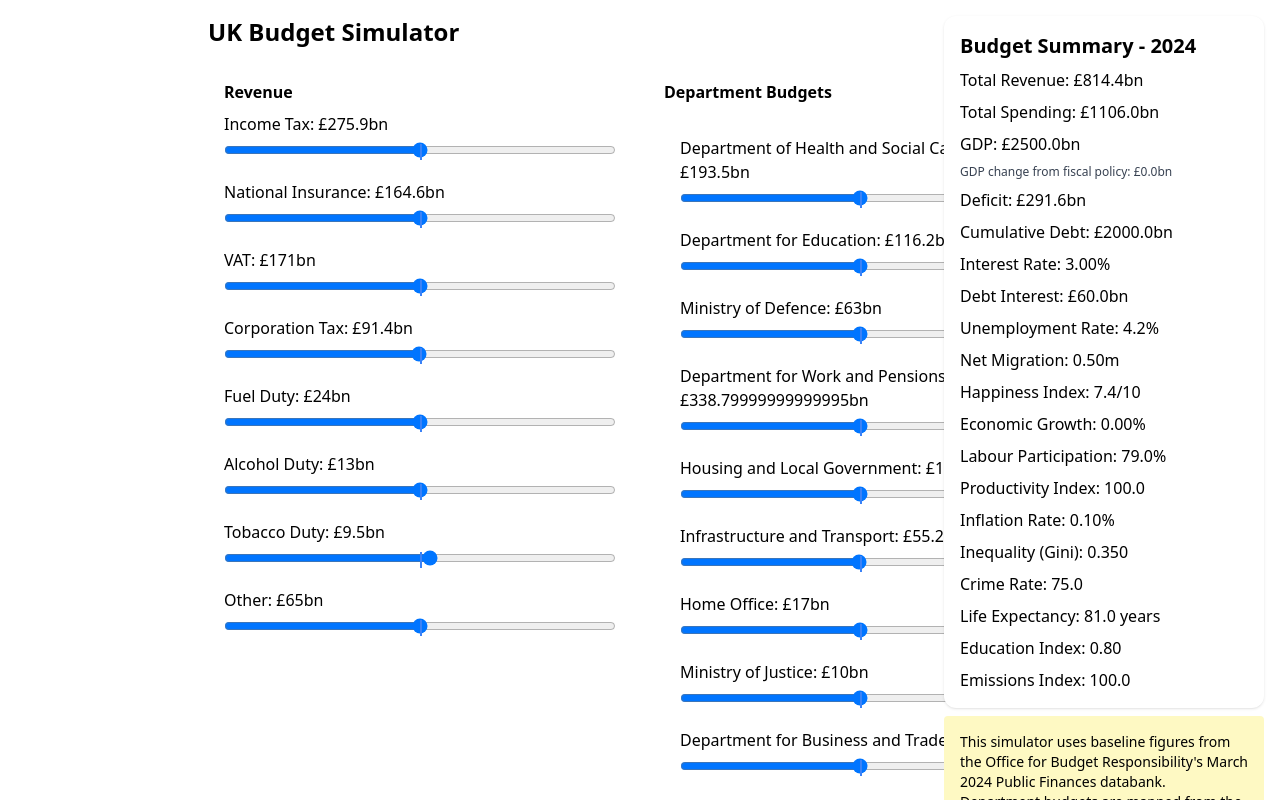
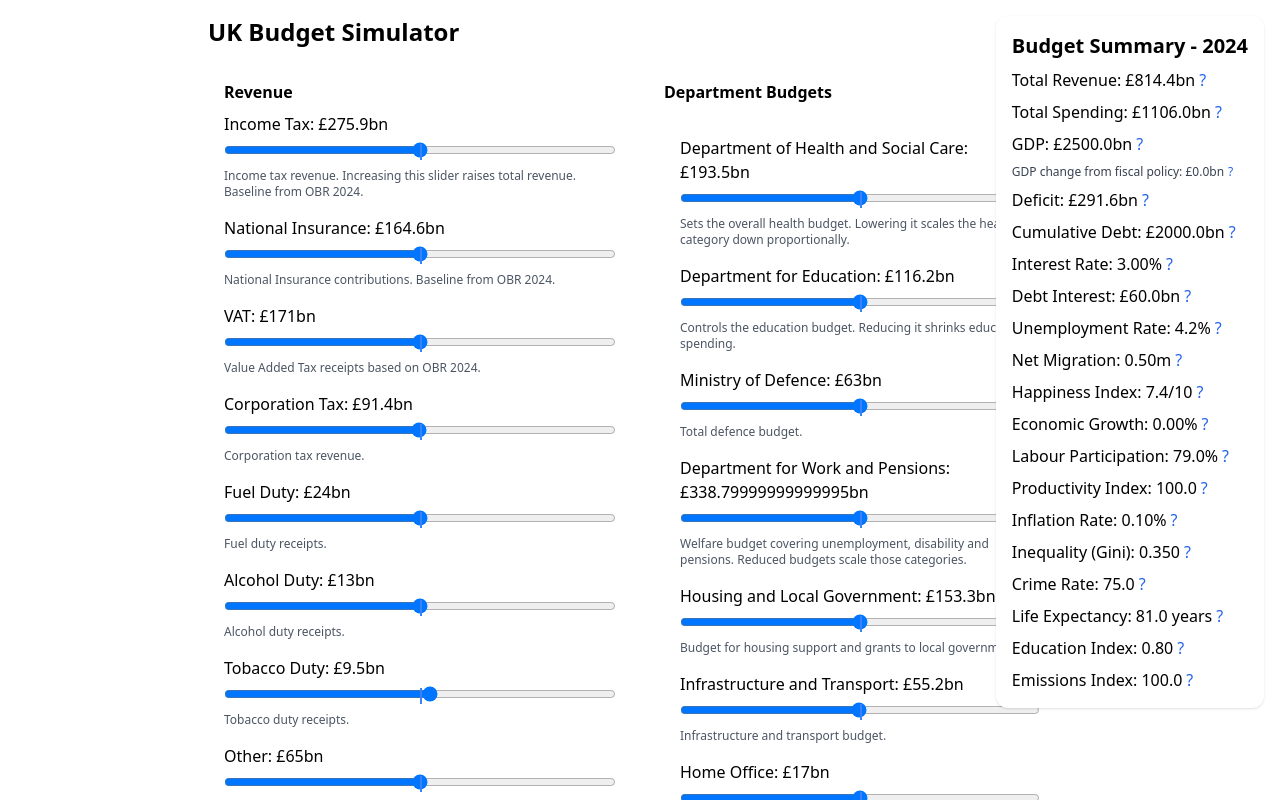
Before and after one commit to kevprice/fiscal-simulation-uk, a React (Vite) app: page / in a window 1280 px wide. Shown: the top 800 px of the page. Built offline with nearby package versions, Linux system fonts and the light colour scheme.

Commit message:
Remove InfoBox and add slider info

```diff
--- a/src/App.jsx
+++ b/src/App.jsx
@@ -5,12 +5,12 @@ import DepartmentGroup from './components/DepartmentGroup';
 import OutputSummary from './components/OutputSummary';
 import SourceCitations from './components/SourceCitations';
 import BaselineKey from './components/BaselineKey';
-import InfoBox from './components/InfoBox';
 import ChartDisplay from './components/ChartDisplay';
 import HistoryChart from './components/HistoryChart';
 import { revenueBaseline, spendingBaseline } from './data/fiscalBaseline';
 import { macroBaseline } from './data/macroBaseline';
 import { departmentBudgets } from './data/departmentBudgets';
+import { revenueInfo } from './data/infoText';
 import {
   getTotalRevenue,
   getTotalSpending,
@@ -23,46 +23,6 @@ import {
 } from './utils/economics';
 import { calculateHappinessIndex } from './utils/qualityOfLife';
 
-const defaultInfo =
-  'This simulator uses baseline figures from the Office for Budget Responsibility\'s March 2024 Public Finances databank. Department budgets are mapped from the same source. Spending multipliers and other assumptions are documented in src/data/assumptions.js.';
-
-const revenueInfo = {
-  incomeTax:
-    'Income tax revenue. Increasing this slider raises total revenue. Baseline from OBR 2024.',
-  nationalInsurance:
-    'National Insurance contributions. Baseline from OBR 2024.',
-  vat: 'Value Added Tax receipts based on OBR 2024.',
-  corporationTax: 'Corporation tax revenue.',
-  fuelDuty: 'Fuel duty receipts.',
-  alcoholDuty: 'Alcohol duty receipts.',
-  tobaccoDuty: 'Tobacco duty receipts.',
-  other: 'Other government revenue.',
-};
-
-const spendingInfo = {
-  unemployment:
-    'Unemployment benefits. Extra spending boosts GDP using a 1.3 multiplier (IMF 2014), which increases tax revenues.',
-  infrastructure:
-    'Infrastructure investment. Extra spending boosts GDP with a multiplier around 2.0 (OECD 2016).',
-  education:
-    'Education spending. Higher funding improves long‑term GDP (Hanushek & Woessmann 2015).',
-  health:
-    'Health/NHS budget. Increased spending can raise productivity with a ~1.3 multiplier (WHO/Bloom 2008).',
-};
-
-const budgetInfo = {
-  'Department of Health and Social Care':
-    'Sets the overall health budget. Lowering it scales the health category down proportionally.',
-  'Department for Education':
-    'Controls the education budget. Reducing it shrinks education spending.',
-  'Ministry of Defence': 'Total defence budget.',
-  'Department for Work and Pensions':
-    'Welfare budget covering unemployment, disability and pensions. Reduced budgets scale those categories.',
-  'Housing and Local Government':
-    'Budget for housing support and grants to local government.',
-  'Infrastructure and Transport': 'Infrastructure and transport budget.',
-};
-
 function App() {
   const [revenue, setRevenue] = useState(revenueBaseline);
   const [spending, setSpending] = useState(spendingBaseline);
@@ -72,7 +32,6 @@ function App() {
   const [budgets, setBudgets] = useState(initialBudgets);
   const [year, setYear] = useState(2024);
   const [debt, setDebt] = useState(2000); // Starting national debt in £bn
-  const [infoText, setInfoText] = useState(defaultInfo);
   const [history, setHistory] = useState([
     {
       year: 2024,
@@ -127,7 +86,6 @@ function App() {
         debt: 2000,
       },
     ]);
-    setInfoText(defaultInfo);
   };
 
   const handleRevenueChange = (index, value) => {
@@ -135,8 +93,6 @@ function App() {
     const key = keys[index];
     const updated = { ...revenue, [key]: value };
     setRevenue(updated);
-    const desc = revenueInfo[key] || `${key} revenue.`;
-    setInfoText(`${desc} Set to £${value}bn.`);
   };
 
   const handleBudgetChange = (deptName, value) => {
@@ -153,19 +109,13 @@ function App() {
         updatedSpending[key] = +(spending[key] * ratio).toFixed(1);
       });
       setSpending(updatedSpending);
-      const desc = budgetInfo[deptName] || `${deptName} budget.`;
-      setInfoText(`${desc} Reduced to £${value}bn and category spend scaled.`);
       return;
     }
-    const desc = budgetInfo[deptName] || `${deptName} budget.`;
-    setInfoText(`${desc} Set to £${value}bn.`);
   };
 
   const handleSpendingChange = (category, value) => {
     const updated = { ...spending, [category]: value };
     setSpending(updated);
-    const desc = spendingInfo[category] || `${category} spending.`;
-    setInfoText(`${desc} Set to £${value}bn.`);
   };
 
   const revenueSliders = Object.keys(revenue).map((key) => ({
@@ -175,6 +125,7 @@ function App() {
     max: revenueBaseline[key] * 2,
     step: 1,
     baseline: revenueBaseline[key],
+    info: revenueInfo[key],
   }));
 
   const departmentsWithBudgets = Object.fromEntries(
@@ -214,13 +165,6 @@ function App() {
           deficit={deficitCurrent}
           gdpGain={adjustedState.gdpGain}
         />
-        <InfoBox
-          text={infoText}
-          happiness={happiness}
-          interestRate={interestRate}
-          unemploymentRate={unemploymentRate}
-          gdpGain={adjustedState.gdpGain}
-        />
       </div>
       <div className="flex space-x-2 mt-4">
         <button
--- a/src/components/DepartmentBudgetGroup.jsx
+++ b/src/components/DepartmentBudgetGroup.jsx
@@ -1,5 +1,6 @@
 import React from 'react';
 import SliderGroup from './SliderGroup';
+import { budgetInfo } from '../data/infoText';
 
 function DepartmentBudgetGroup({ departments, budgets, onChange }) {
   const sliders = Object.entries(departments).map(([name, dept]) => ({
@@ -9,6 +10,7 @@ function DepartmentBudgetGroup({ departments, budgets, onChange }) {
     max: dept.budget * 2,
     step: 1,
     baseline: dept.budget,
+    info: budgetInfo[name],
   }));
 
   const handleChange = (index, value) => {
--- a/src/components/DepartmentGroup.jsx
+++ b/src/components/DepartmentGroup.jsx
@@ -1,5 +1,6 @@
 import React from 'react';
 import SliderGroup from './SliderGroup';
+import { spendingInfo } from '../data/infoText';
 
 function DepartmentGroup({ departments, spending, onChange }) {
   return (
@@ -29,6 +30,7 @@ function DepartmentGroup({ departments, spending, onChange }) {
             max,
             step: 1,
             baseline: categories[key],
+            info: spendingInfo[key],
           };
         });
 
--- a/src/components/OutputSummary.jsx
+++ b/src/components/OutputSummary.jsx
@@ -22,6 +22,29 @@ import {
   getEducationOutcome,
   getEmissionsIndex,
 } from '../utils/additionalMetrics';
+
+const summaryInfo = {
+  revenue: 'Sum of all revenue categories.',
+  spending: 'Combined value of all spending categories.',
+  gdp: 'Gross domestic product after policy changes.',
+  gdpChange: 'Change in GDP resulting from your fiscal policy.',
+  balance: 'Difference between revenue and spending.',
+  debt: 'Existing national debt plus new borrowing.',
+  interestRate: 'Estimated borrowing cost based on debt levels.',
+  interest: 'Annual cost of servicing the national debt.',
+  unemployment: 'Projected unemployment after policy.',
+  migration: 'Estimated net migration.',
+  happiness: 'Quality of life score weighted by spending.',
+  growth: 'Annual economic growth rate.',
+  participation: 'Share of working-age people employed.',
+  productivity: 'Output per worker relative to baseline.',
+  inflation: 'Estimated price growth from policy.',
+  inequality: 'Income inequality measured by the Gini coefficient.',
+  crime: 'Crime index influenced by unemployment and inequality.',
+  life: 'Average life expectancy.',
+  education: 'Education outcomes index.',
+  emissions: 'Carbon emissions relative to baseline.',
+};
 
 const OutputSummary = ({ revenue, spending, debt, year, deficit, gdpGain }) => {
   const totalRevenue = getTotalRevenue(revenue);
@@ -54,34 +77,90 @@ const OutputSummary = ({ revenue, spending, debt, year, deficit, gdpGain }) => {
   return (
     <div className="p-4 rounded-xl shadow bg-white space-y-2">
       <h2 className="text-xl font-bold">Budget Summary - {year}</h2>
-      <p>Total Revenue: £{totalRevenue.toFixed(1)}bn</p>
-      <p>Total Spending: £{totalSpending.toFixed(1)}bn</p>
-      <p>GDP: £{gdp.toFixed(1)}bn</p>
+      <p>
+        Total Revenue: £{totalRevenue.toFixed(1)}bn
+        <span className="ml-1 text-blue-600 cursor-help" title={summaryInfo.revenue}>?</span>
+      </p>
+      <p>
+        Total Spending: £{totalSpending.toFixed(1)}bn
+        <span className="ml-1 text-blue-600 cursor-help" title={summaryInfo.spending}>?</span>
+      </p>
+      <p>
+        GDP: £{gdp.toFixed(1)}bn
+        <span className="ml-1 text-blue-600 cursor-help" title={summaryInfo.gdp}>?</span>
+      </p>
       {gdpGain !== undefined && (
         <p className="text-xs text-gray-700">
           GDP change from fiscal policy: £{gdpGain.toFixed(1)}bn
+          <span className="ml-1 text-blue-600 cursor-help" title={summaryInfo.gdpChange}>?</span>
         </p>
       )}
       <p>
         {balance >= 0
           ? `Surplus: £${balance.toFixed(1)}bn`
           : `Deficit: £${(-balance).toFixed(1)}bn`}
+        <span className="ml-1 text-blue-600 cursor-help" title={summaryInfo.balance}>?</span>
       </p>
-      <p>Cumulative Debt: £{debt.toFixed(1)}bn</p>
-      <p>Interest Rate: {(rate * 100).toFixed(2)}%</p>
-      <p>Debt Interest: £{interest.toFixed(1)}bn</p>
-      <p>Unemployment Rate: {unemployment.toFixed(1)}%</p>
-      <p>Net Migration: {migration.toFixed(2)}m</p>
-      <p>Happiness Index: {happiness}/10</p>
-      <p>Economic Growth: {growthRate.toFixed(2)}%</p>
-      <p>Labour Participation: {participation.toFixed(1)}%</p>
-      <p>Productivity Index: {productivity.toFixed(1)}</p>
-      <p>Inflation Rate: {(inflation * 100).toFixed(2)}%</p>
-      <p>Inequality (Gini): {inequality.toFixed(3)}</p>
-      <p>Crime Rate: {crime.toFixed(1)}</p>
-      <p>Life Expectancy: {lifeExpectancy.toFixed(1)} years</p>
-      <p>Education Index: {educationIndex.toFixed(2)}</p>
-      <p>Emissions Index: {emissions.toFixed(1)}</p>
+      <p>
+        Cumulative Debt: £{debt.toFixed(1)}bn
+        <span className="ml-1 text-blue-600 cursor-help" title={summaryInfo.debt}>?</span>
+      </p>
+      <p>
+        Interest Rate: {(rate * 100).toFixed(2)}%
+        <span className="ml-1 text-blue-600 cursor-help" title={summaryInfo.interestRate}>?</span>
+      </p>
+      <p>
+        Debt Interest: £{interest.toFixed(1)}bn
+        <span className="ml-1 text-blue-600 cursor-help" title={summaryInfo.interest}>?</span>
+      </p>
+      <p>
+        Unemployment Rate: {unemployment.toFixed(1)}%
+        <span className="ml-1 text-blue-600 cursor-help" title={summaryInfo.unemployment}>?</span>
+      </p>
+      <p>
+        Net Migration: {migration.toFixed(2)}m
+        <span className="ml-1 text-blue-600 cursor-help" title={summaryInfo.migration}>?</span>
+      </p>
+      <p>
+        Happiness Index: {happiness}/10
+        <span className="ml-1 text-blue-600 cursor-help" title={summaryInfo.happiness}>?</span>
+      </p>
+      <p>
+        Economic Growth: {growthRate.toFixed(2)}%
+        <span className="ml-1 text-blue-600 cursor-help" title={summaryInfo.growth}>?</span>
+      </p>
+      <p>
+        Labour Participation: {participation.toFixed(1)}%
+        <span className="ml-1 text-blue-600 cursor-help" title={summaryInfo.participation}>?</span>
+      </p>
+      <p>
+        Productivity Index: {productivity.toFixed(1)}
+        <span className="ml-1 text-blue-600 cursor-help" title={summaryInfo.productivity}>?</span>
+      </p>
+      <p>
+        Inflation Rate: {(inflation * 100).toFixed(2)}%
+        <span className="ml-1 text-blue-600 cursor-help" title={summaryInfo.inflation}>?</span>
+      </p>
+      <p>
+        Inequality (Gini): {inequality.toFixed(3)}
+        <span className="ml-1 text-blue-600 cursor-help" title={summaryInfo.inequality}>?</span>
+      </p>
+      <p>
+        Crime Rate: {crime.toFixed(1)}
+        <span className="ml-1 text-blue-600 cursor-help" title={summaryInfo.crime}>?</span>
+      </p>
+      <p>
+        Life Expectancy: {lifeExpectancy.toFixed(1)} years
+        <span className="ml-1 text-blue-600 cursor-help" title={summaryInfo.life}>?</span>
+      </p>
+      <p>
+        Education Index: {educationIndex.toFixed(2)}
+        <span className="ml-1 text-blue-600 cursor-help" title={summaryInfo.education}>?</span>
+      </p>
+      <p>
+        Emissions Index: {emissions.toFixed(1)}
+        <span className="ml-1 text-blue-600 cursor-help" title={summaryInfo.emissions}>?</span>
+      </p>
     </div>
   );
 };
--- a/src/components/SliderGroup.jsx
+++ b/src/components/SliderGroup.jsx
@@ -17,7 +17,7 @@ function SliderGroup({ title, sliders, onChange }) {
     <div className="p-4">
       <h2 className="font-bold mb-2">{title}</h2>
       {sliders.map(
-        ({ label, value, min, max, step, baseline, disabled }, index) => {
+        ({ label, value, min, max, step, baseline, disabled, info }, index) => {
           const percent = baseline !== undefined ? ((baseline - min) / (max - min)) * 100 : null;
           return (
             <div key={index} className="mb-4">
@@ -41,10 +41,13 @@ function SliderGroup({ title, sliders, onChange }) {
                     style={{ left: `${percent}%` }}
                   />
                 )}
-              </div>
             </div>
-          );
-        }
+            {info && (
+              <p className="text-xs text-gray-600 mt-1 whitespace-pre-line">{info}</p>
+            )}
+          </div>
+        );
+      }
       )}
     </div>
   );
--- /dev/null
+++ b/src/data/infoText.js
@@ -0,0 +1,36 @@
+export const revenueInfo = {
+  incomeTax:
+    'Income tax revenue. Increasing this slider raises total revenue. Baseline from OBR 2024.',
+  nationalInsurance:
+    'National Insurance contributions. Baseline from OBR 2024.',
+  vat: 'Value Added Tax receipts based on OBR 2024.',
+  corporationTax: 'Corporation tax revenue.',
+  fuelDuty: 'Fuel duty receipts.',
+  alcoholDuty: 'Alcohol duty receipts.',
+  tobaccoDuty: 'Tobacco duty receipts.',
+  other: 'Other government revenue.',
+};
+
+export const spendingInfo = {
+  unemployment:
+    'Unemployment benefits. Extra spending boosts GDP using a 1.3 multiplier (IMF 2014), which increases tax revenues.',
+  infrastructure:
+    'Infrastructure investment. Extra spending boosts GDP with a multiplier around 2.0 (OECD 2016).',
+  education:
+    'Education spending. Higher funding improves long‑term GDP (Hanushek & Woessmann 2015).',
+  health:
+    'Health/NHS budget. Increased spending can raise productivity with a ~1.3 multiplier (WHO/Bloom 2008).',
+};
+
+export const budgetInfo = {
+  'Department of Health and Social Care':
+    'Sets the overall health budget. Lowering it scales the health category down proportionally.',
+  'Department for Education':
+    'Controls the education budget. Reducing it shrinks education spending.',
+  'Ministry of Defence': 'Total defence budget.',
+  'Department for Work and Pensions':
+    'Welfare budget covering unemployment, disability and pensions. Reduced budgets scale those categories.',
+  'Housing and Local Government':
+    'Budget for housing support and grants to local government.',
+  'Infrastructure and Transport': 'Infrastructure and transport budget.',
+};
```
